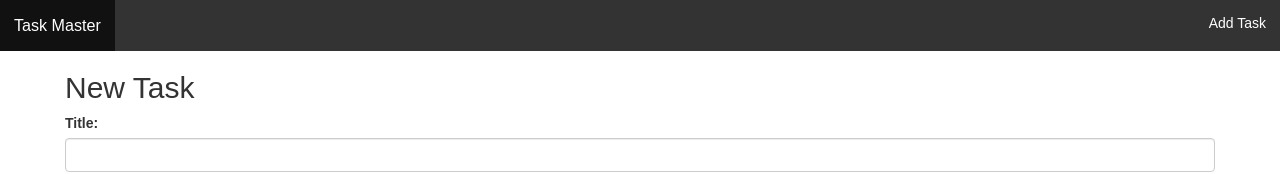
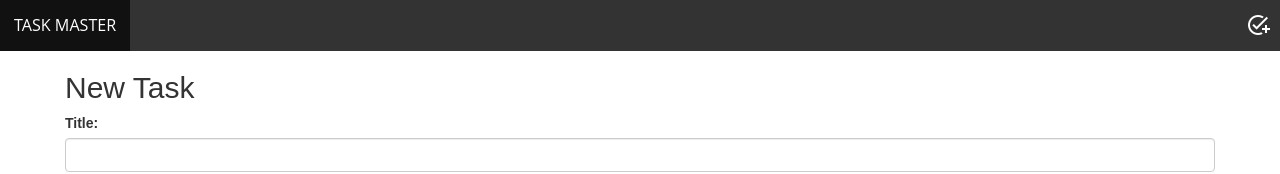
Before and after one commit to arjuntrh/task-master, an Angular app in the folder frontend/: page /tasks/new in a window 1280 px wide. Shown: the top 174 px of the page. Built offline with nearby package versions, Linux system fonts and the light colour scheme.

Commit message:
Added new task button. Did some minor cleanup.

```diff
--- a/frontend/src/app/components/layout/header/header.component.css
+++ b/frontend/src/app/components/layout/header/header.component.css
@@ -13,18 +13,25 @@ ul {
   background-color: #333;
 }
 
-li {
-  float: left;
-}
 
 li a {
+  float: left;
   display: block;
   color: white;
   text-align: center;
   padding: 14px 14px;
   text-decoration: none;
+  font-family: 'Open Sans', sans-serif;
 }
 
 li a:hover:not(.active) {
   background-color: #111;
 }
+
+.addTask {
+  float: right;
+  position: relative;
+  top: 13px;
+  right: 10px;
+  cursor: pointer;
+}
--- a/frontend/src/app/components/layout/header/header.component.html
+++ b/frontend/src/app/components/layout/header/header.component.html
@@ -4,7 +4,8 @@
         <a routerLink="/">Home</a> | <a routerLink="/about">About</a>
     </nav> -->
     <ul>
-        <li><a style="font-size:115%;"routerLink="/">Task Master</a></li>
-        <li style="float:right"><a class="addTask" routerLink="tasks/new">Add Task</a></li>
-      </ul>
+        <li><a style="font-size:115%;" routerLink="/">TASK MASTER</a></li>
+        <!-- <li style="float:right"><a class="addTask" routerLink="tasks/new">Add Task</a></li> -->
+        <i class="material-icons addTask" routerLink="tasks/new">add_task</i>
+    </ul>
 </header>
--- a/frontend/src/app/components/pages/update-task/update-task.component.ts
+++ b/frontend/src/app/components/pages/update-task/update-task.component.ts
@@ -20,8 +20,6 @@ export class UpdateTaskComponent implements OnInit {
     this.taskId = this.myActivatedRoute.snapshot.paramMap.get("id");
     this.myTaskService.getTask(this.taskId).subscribe(task => {
       this.task = task;
-      console.log("Here");
-      console.log(task);
       this.isDataLoaded = true;
     });
   }
--- a/frontend/src/app/components/pages/view-task/view-task.component.html
+++ b/frontend/src/app/components/pages/view-task/view-task.component.html
@@ -4,8 +4,12 @@
     <div class="container">
         <h4>Title: </h4>
         <p>{{ task.title }}</p>
-        <hr>
+        <br>
         <h4>Notes:</h4>
         <p>{{ task.note }}</p>
+        <br>
+        <h4>Status:</h4>
+        <!-- <p style="font-style: italic;">{{ task.completed }}</p> -->
+        <p style="font-style: italic;">{{ statusMessage }}</p>
     </div>
 </div>
--- a/frontend/src/app/components/pages/view-task/view-task.component.ts
+++ b/frontend/src/app/components/pages/view-task/view-task.component.ts
@@ -13,6 +13,7 @@ export class ViewTaskComponent implements OnInit {
   taskId: string;
   task: Task;
   isDataLoaded: boolean = false;
+  statusMessage: string;
 
   constructor(private myActivatedRoute:ActivatedRoute, private myTaskService:TaskService) {
   }
@@ -24,8 +25,7 @@ export class ViewTaskComponent implements OnInit {
     // });
     this.myTaskService.getTask(this.taskId).subscribe(task => {
       this.task = task;
-      // console.log("Here");
-      // console.log(task);
+      this.statusMessage = this.task.completed == true ? "Completed" : "Not Completed";
       this.isDataLoaded = true;
     });
   }
--- a/frontend/src/app/components/task-item/task-item.component.ts
+++ b/frontend/src/app/components/task-item/task-item.component.ts
@@ -9,12 +9,10 @@ import { TaskService } from '../../services/task.service'
 export class TaskItemComponent implements OnInit {
   @Input() task: Task;
   @Output() deletedTask: EventEmitter<Task> = new EventEmitter();
-  @ViewChild('toggleSwitch', {static: false}) mySwitch;
 
   constructor(private myTaskService: TaskService) { }
 
   ngOnInit() {
-    console.log(this.mySwitch);
   }
 
   // Set dynamic classes
--- a/frontend/src/app/services/task.service.ts
+++ b/frontend/src/app/services/task.service.ts
@@ -28,7 +28,6 @@ export class TaskService {
 
   getTask(taskId: string): Observable<any> {
     const getTaskUrl = `${this.tasksUrl}/${taskId}`;
-    console.log(getTaskUrl);
     return this.myHttpClient.get<Task>(getTaskUrl);
   }
 
```
